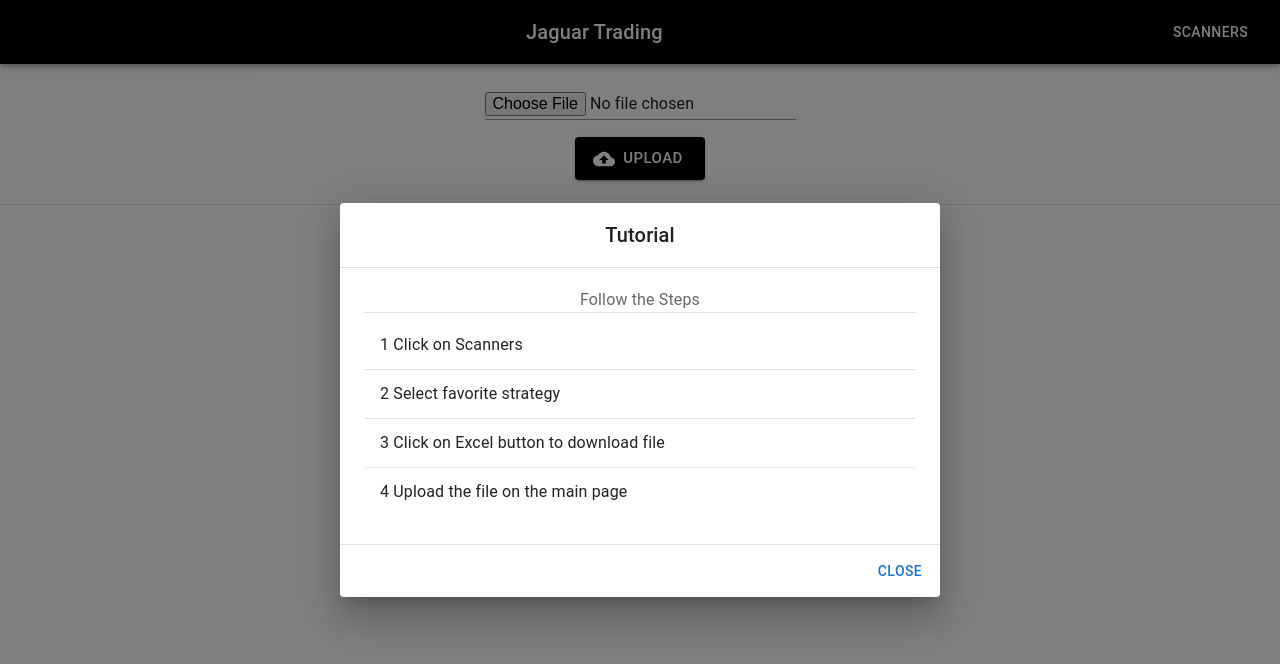
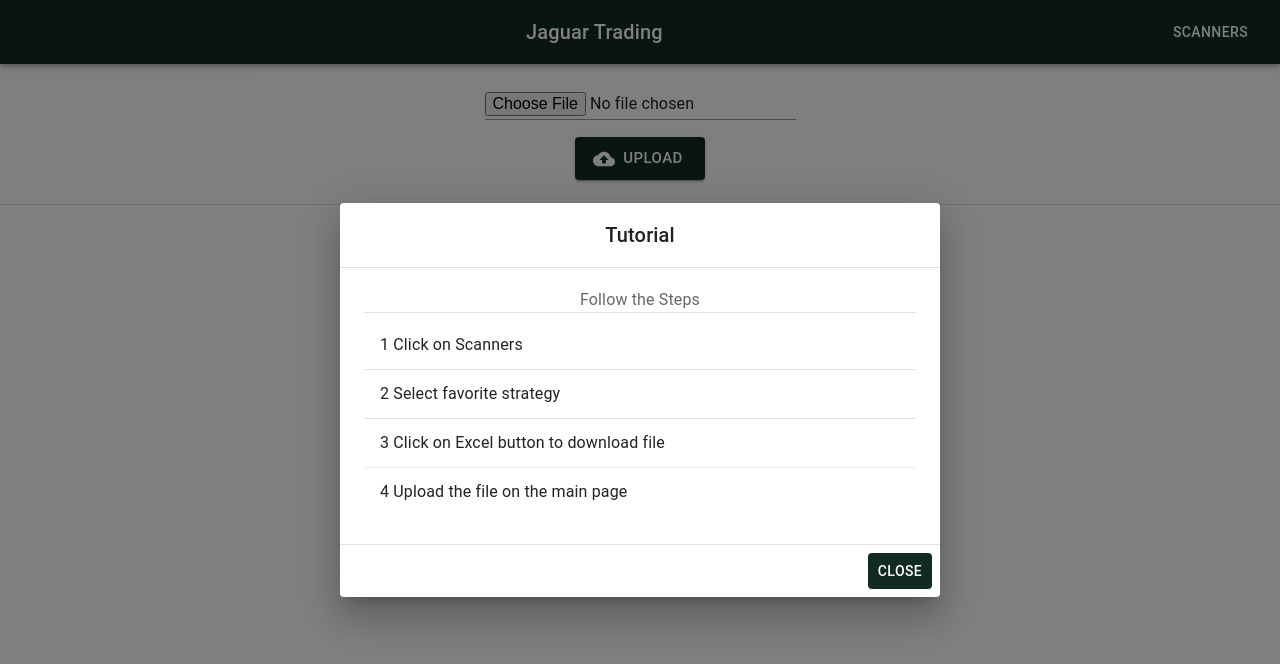
Before and after one commit to imshahbaz/jaguar_trading, a React (Create React App) app: page / in a window 1280 px wide. Both pictures are taken after a click on the button "TUTORIAL". Shown: the top 664 px of the page. Built offline with nearby package versions, Linux system fonts and the light colour scheme.

Commit message:
color change

```diff
--- a/src/components/Navbar.jsx
+++ b/src/components/Navbar.jsx
@@ -14,7 +14,7 @@ export default function NavBar() {
   const navigate = useNavigate();
   return (
     <Box sx={{ flexGrow: 1 }}>
-      <AppBar position="static" style={{ backgroundColor: 'black' }}>
+      <AppBar position="static" style={{ backgroundColor: '#112A24' }}>
         <Toolbar>
           <Typography variant="h6" component="div" sx={{ flexGrow: 1 }}>
             Jaguar Trading
--- a/src/components/TutorialModal.jsx
+++ b/src/components/TutorialModal.jsx
@@ -44,7 +44,12 @@ export default function TutorialModal(props) {
       </DialogContent>
       <Divider />
       <DialogActions>
-        <Button onClick={props.show}>Close</Button>
+        <Button
+          onClick={props.show}
+          style={{ backgroundColor: '#112A24', color: 'white' }}
+        >
+          Close
+        </Button>
       </DialogActions>
     </Dialog>
   );
--- a/src/pages/Fileform.jsx
+++ b/src/pages/Fileform.jsx
@@ -99,7 +99,7 @@ export default function FileForm() {
             <Button
               variant="contained"
               color="primary"
-              style={{ margin: '1%', backgroundColor: 'black' }}
+              style={{ margin: '1%', backgroundColor: '#112A24' }}
               type="submit"
               size="large"
               startIcon={<CloudUploadIcon />}
@@ -118,7 +118,7 @@ export default function FileForm() {
           <Button
             variant="contained"
             color="primary"
-            style={{ margin: '1%', backgroundColor: 'black' }}
+            style={{ margin: '1%', backgroundColor: '#112A24' }}
             size="large"
             onClick={handleTutorialShow}
             startIcon={<AssignmentIcon />}
```
